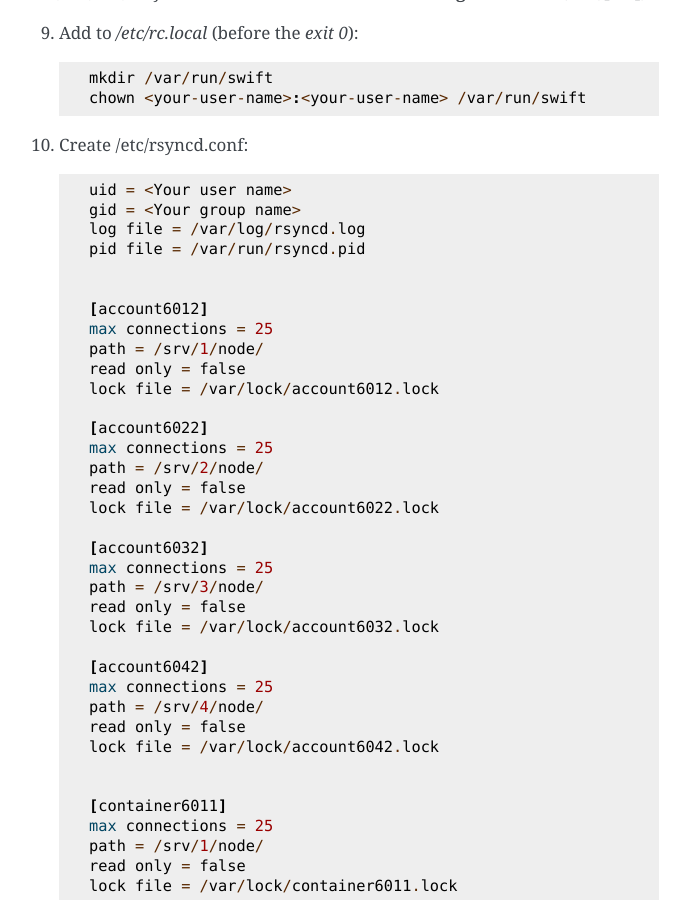
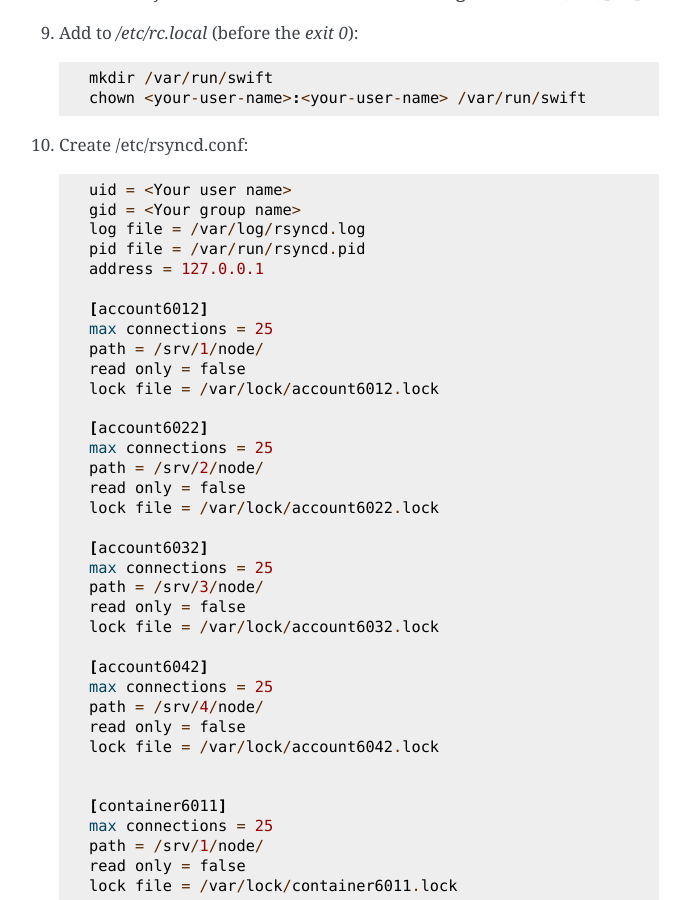
Before and after one commit to dmgerman/swift-token, a Sphinx documentation site: the page built from doc/source/development_saio.rst, in a window 1280 px wide and 900 px high, scrolled down 1707 px. Shown: the whole window, without its empty margins (421-1111 px from the left). Built offline with Sphinx 7.4.7, drawn with Linux system fonts in a browser that asks for light colours; the version number could not be read and is left out.

Commit message:
Changed rsync on saio to only listen on localhost

```diff
--- a/doc/source/development_saio.rst
+++ b/doc/source/development_saio.rst
@@ -76,7 +76,7 @@ good idea what to do on other environments.
         gid = <Your group name>
         log file = /var/log/rsyncd.log
         pid file = /var/run/rsyncd.pid
-
+        address = 127.0.0.1
 
         [account6012]
         max connections = 25
```
